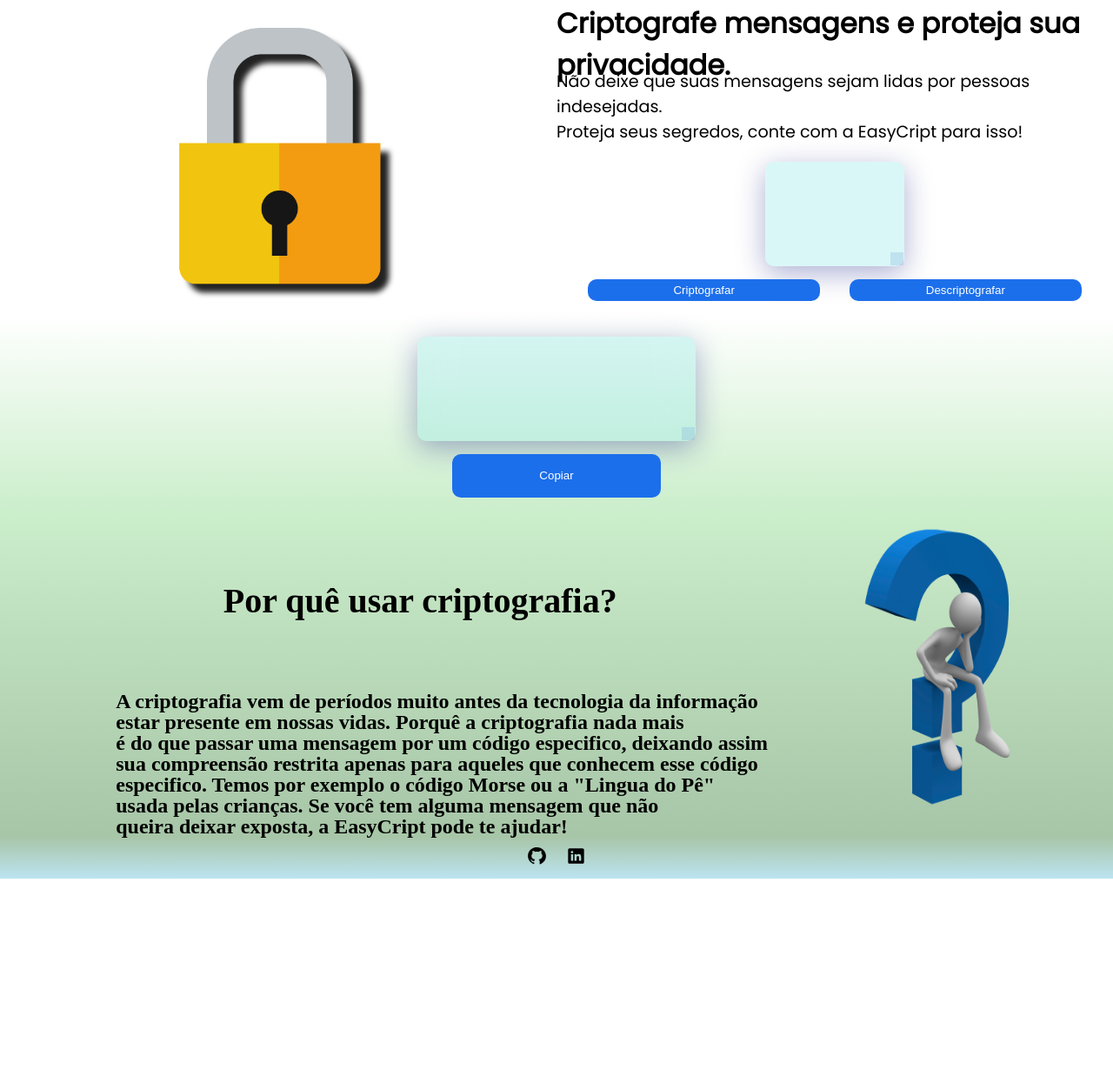
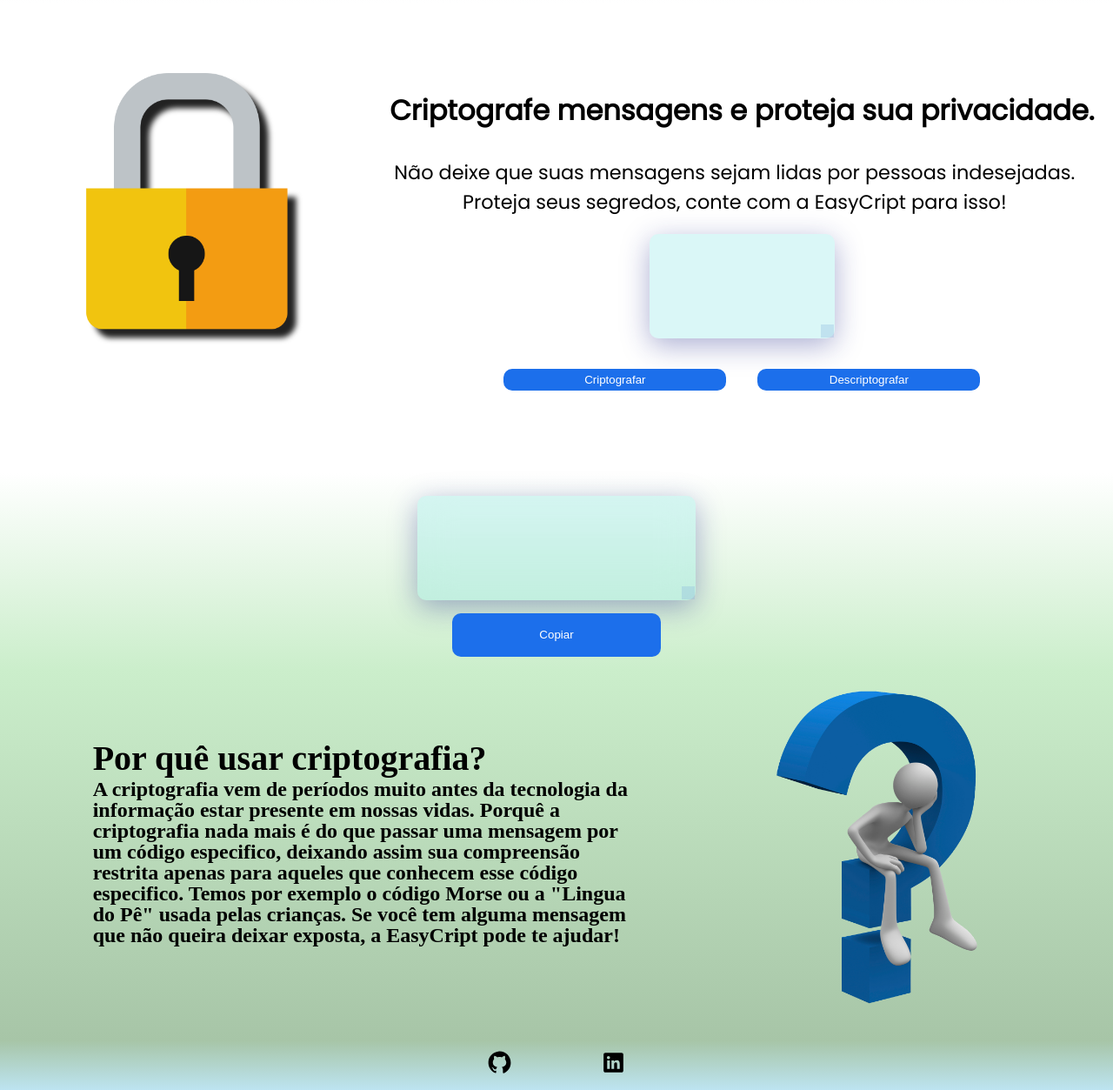
Before and after one commit to FabricioTP/Easycript, a plain HTML site: page index.html in a window 1280 px wide. Shown: the part 64-1317 px from the top of the page at 87% size. Before the commit the page ends 1074 px from the top, so only its background shows below. Drawn offline with Linux system fonts and the light colour scheme.

Commit message:
Adicionado design responsivo

```diff
--- a/css/style.css
+++ b/css/style.css
@@ -163,3 +163,149 @@
 ::-webkit-resizer{
     background: rgb(133, 178, 223,0.3)
 }
+
+/*RESPONSIVE DESIGN*/
+
+@media (min-width:480px){           /*Smartphones*/
+    #main-cont{
+        display: flex;
+        justify-content: center;
+    }
+    #left-cont{
+        display: none;
+    }
+    body{
+        font-size: 14px;
+        text-align: center;
+    }
+    #main-h1{
+        margin: 100px 0px 50px 0px;
+    }
+    #campo-texto{
+        max-width: 75vw;
+        margin-bottom: 20px;
+        font-size: 17px;
+    }
+    #resposta-texto{
+        max-width: 75vw;
+    }
+    button{
+        width: 40vw;
+    }
+    #duvida-boneco{
+        display: none;
+    }
+    #h1-cryptoText{
+        margin: 80px 0px 100px 0px;
+    }
+    #parag-cryptoText{
+        margin: 0px 0px 120px 0px;
+        font-size: 24px;
+    }
+    #socialMedia{
+        height: 70px;
+    }
+    .socialMediaIcons{
+        width: 60px;
+        margin: 0px 20px 0px 20px;
+    }
+}
+@media (min-width:760px){           /*Tablets*/
+    #main-cont{
+        display: grid;
+        grid-template-columns: 1fr 2fr;
+    }
+    #left-cont{
+        display: grid;
+    }
+    body{
+        font-size: 12px;
+    }
+    #right-cont{
+        align-items: flex-start;
+    }
+    #main-h1{
+        font-size: 24px;
+    }
+    #campo-texto{
+        max-width: 350px;
+    }
+    button{
+        width: 20vw;
+    }
+    #segundaSessao{
+        margin-top: 80px;
+    }
+    #resposta-texto{
+        max-width: 70%;
+    }
+    #textos{
+        margin: 70px 0px 100px 0px;
+    }
+    #h1-cryptoText{
+        font-size: 47px;
+    }
+    #socialMedia{
+        height: 80px;
+    }
+    .socialMediaIcons{
+        width: 70px;
+        margin: 0px 40px 0px 40px;
+    }
+}
+@media(min-width:928px){            /*Larger Tablets*/
+    #right-cont{
+        align-items: center;
+    }
+}
+@media(min-width:1062px){            /*Desktops*/
+    #left-cont{
+        align-items: center;
+    }
+    #right-cont{
+        align-items: center;
+    }
+    body{
+        font-size: 24px
+    }
+    #main-h1{
+        font-size: 2rem;
+    }
+    #p-main-h1{
+        font-size: 1.4rem;
+    }
+    #campo-texto{
+        max-width: 45vw;
+    }
+    #terceiraSessao{
+        display: flex;
+        justify-content: space-evenly;
+        align-items: center;
+        text-align: start;
+    }
+    #textos{
+        width: 50vw;
+    }
+    #h1-cryptoText{
+        text-align: start;
+        font-size: 2.5rem;
+        margin: 0px;
+    }
+    #parag-cryptoText{
+        font-size: 1.5rem;
+        margin: 0px;
+    }
+    #duvida-boneco{
+        display: flex;
+        width: 25vw;
+    }
+    #socialMedia{
+        display: flex;
+        align-items: center;
+        height: fit-content;
+    }
+    .socialMediaIcons{
+        width: 4vw;
+        margin: 0px 40px 0px 40px;
+    }
+}
--- a/index.html
+++ b/index.html
@@ -37,10 +37,10 @@
             <div id="textos">
                 <h1 id="h1-cryptoText">Por quê usar criptografia?</h1>
                 <p id="parag-cryptoText">
-                    A criptografia vem de períodos muito antes da tecnologia da informação<br> estar presente em nossas vidas.
-                    Porquê a criptografia nada mais<br> é do que passar uma mensagem por um código especifico, deixando assim<br>
-                    sua compreensão restrita apenas para aqueles que conhecem esse código<br> especifico. Temos por exemplo
-                    o código Morse ou a "Lingua do Pê"<br> usada pelas crianças. Se você tem alguma mensagem que não<br>
+                    A criptografia vem de períodos muito antes da tecnologia da informação estar presente em nossas vidas.
+                    Porquê a criptografia nada mais é do que passar uma mensagem por um código especifico, deixando assim
+                    sua compreensão restrita apenas para aqueles que conhecem esse código especifico. Temos por exemplo
+                    o código Morse ou a "Lingua do Pê" usada pelas crianças. Se você tem alguma mensagem que não
                     queira deixar exposta, a EasyCript pode te ajudar!
                 </p>
             </div>
```
